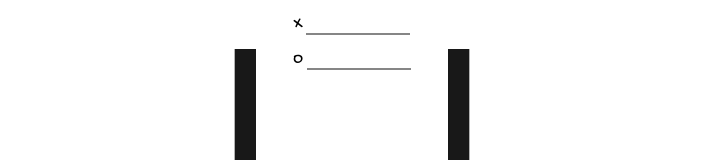
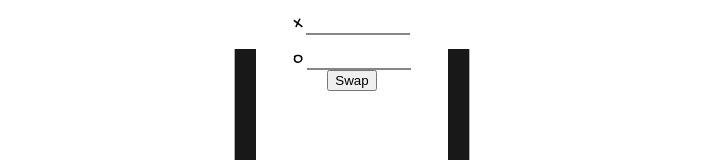
Before and after one commit to Frobii/javascript-tic-tac-toe, a website: page index.html in a window 1280 px wide. Shown: the part 167-327 px from the top of the page, without its empty margins (288-991 px from the left). Drawn offline with Linux system fonts and the light colour scheme.

Commit message:
add-a-button-for-swapping-player-names

```diff
--- a/index.html
+++ b/index.html
@@ -25,6 +25,7 @@
                 <label for="o-name" >O</label>
                 <input type="text" id="o-name" name="player-o">
             </div>
+            <button class="swap-button">Swap</button>
         </div>
 
         <div class="result-screen"></div>
```
